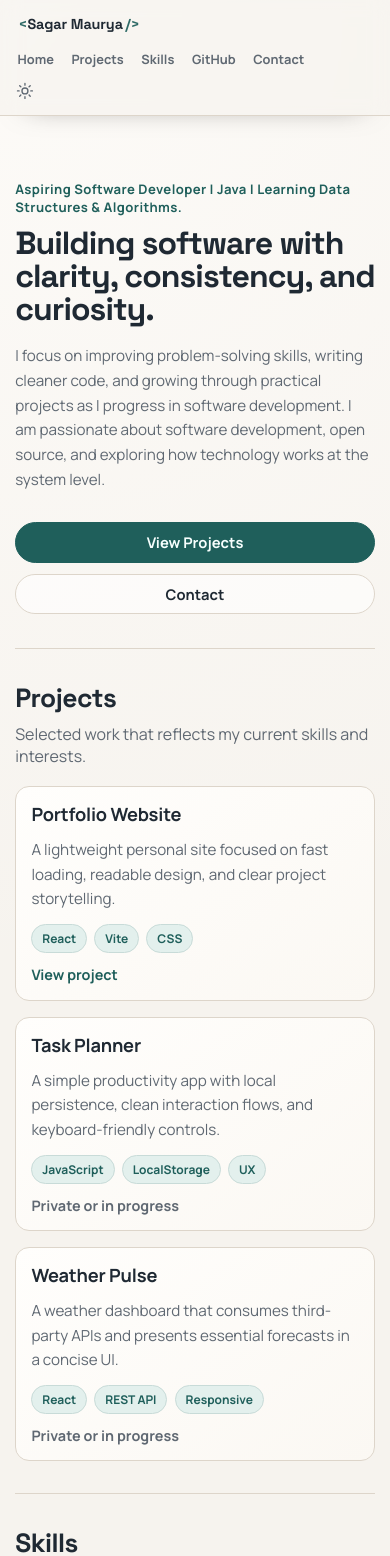
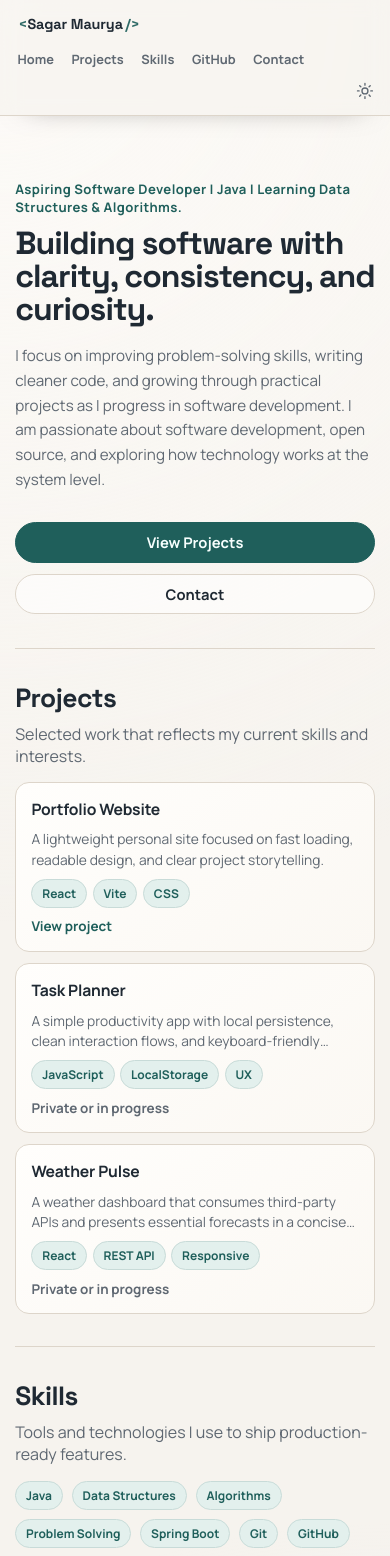
Before and after one commit to SagarXCode/portfolio, a React (Vite) app: page / in a window 390 px wide. Shown: the top 1556 px of the page. Built offline with nearby package versions, Linux system fonts and the light colour scheme; no server answers.

Commit message:
feat: refine project section scrolling behavior and adjust layout for improved visibility

```diff
--- a/src/App.css
+++ b/src/App.css
@@ -288,7 +288,8 @@ a {
 .theme-toggle-wrap {
     display: inline-flex;
     align-items: center;
-    justify-content: flex-start;
+    justify-content: flex-end;
+    margin-left: auto;
 }
 
 .main-content {
@@ -389,21 +390,22 @@ a {
 }
 
 .projects-grid {
-    margin-top: 1.2rem;
+    margin-top: 0.95rem;
     display: grid;
-    grid-template-columns: repeat(2, minmax(0, 1fr));
-    gap: 1rem;
+    grid-template-columns: repeat(3, minmax(0, 1fr));
+    gap: 0.85rem;
+    align-items: stretch;
 }
 
 .project-card {
     height: 100%;
     border: 1px solid var(--line);
     border-radius: 14px;
-    padding: 1.2rem;
+    padding: 0.95rem;
     background: linear-gradient(145deg, var(--surface) 0%, var(--surface-alt) 100%);
     display: flex;
     flex-direction: column;
-    gap: 0.75rem;
+    gap: 0.58rem;
     transition: transform 0.24s ease, box-shadow 0.24s ease, border-color 0.24s ease;
     touch-action: pan-y;
     -webkit-tap-highlight-color: transparent;
@@ -417,21 +419,26 @@ a {
 
 .project-title {
     margin: 0;
-    font-size: 1.14rem;
+    font-size: 1.03rem;
     letter-spacing: -0.01em;
 }
 
 .project-description {
     margin: 0;
     color: var(--muted);
-    line-height: 1.62;
-    font-size: 0.95rem;
+    line-height: 1.46;
+    font-size: 0.9rem;
+    display: -webkit-box;
+    -webkit-line-clamp: 2;
+    -webkit-box-orient: vertical;
+    overflow: hidden;
+    min-height: calc(1.46em * 2);
 }
 
 .project-tech {
     display: flex;
     flex-wrap: wrap;
-    gap: 0.45rem;
+    gap: 0.34rem;
 }
 
 .skill-badge {
@@ -451,7 +458,7 @@ a {
     align-self: flex-start;
     color: var(--accent);
     font-weight: 700;
-    font-size: 0.9rem;
+    font-size: 0.84rem;
 }
 
 .project-link:hover {
@@ -775,6 +782,22 @@ a {
     .section {
         padding: 2.35rem 0;
     }
+
+    .projects-grid {
+        gap: 0.72rem;
+    }
+
+    .project-card {
+        padding: 0.88rem;
+    }
+
+    .project-title {
+        font-size: 0.98rem;
+    }
+
+    .project-description {
+        font-size: 0.86rem;
+    }
 }
 
 @media (max-width: 820px) {
@@ -872,6 +895,7 @@ a {
     display: inline-flex;
     align-items: center;
     justify-content: center;
+    margin-left: auto;
     cursor: pointer;
 }
 
@@ -947,9 +971,10 @@ a {
     }
 
     .theme-toggle-wrap {
-        align-self: flex-start;
+        align-self: stretch;
         width: 100%;
-        justify-content: flex-start;
+        justify-content: flex-end;
+        margin-left: 0;
     }
 
     .topnav {
@@ -986,7 +1011,11 @@ a {
 
     .footer-inner {
         flex-direction: column;
-        align-items: flex-start;
+        align-items: stretch;
+    }
+
+    .back-to-top {
+        align-self: flex-end;
     }
 
     .contact-links {
@@ -1032,12 +1061,13 @@ a {
     }
 
     .theme-toggle {
-        align-self: flex-start;
+        align-self: flex-end;
     }
 
     .theme-toggle-wrap {
         width: 100%;
-        justify-content: flex-start;
+        justify-content: flex-end;
+        margin-left: 0;
     }
 
     .theme-toggle svg {
--- a/src/components/layout/Navbar.jsx
+++ b/src/components/layout/Navbar.jsx
@@ -31,32 +31,40 @@ export default function Navbar({ theme, onToggleTheme }) {
 
     const topbar = document.querySelector('.topbar');
     const topbarHeight = topbar instanceof HTMLElement ? topbar.offsetHeight : 0;
+    const viewportHeight = window.innerHeight;
+    const sectionKey = href.slice(1);
     const sectionHeader = targetSection.querySelector('.section-header');
-    const viewportHeight = window.innerHeight;
+    const pageHeight = Math.max(document.body.scrollHeight, document.documentElement.scrollHeight);
+    const maxScrollableTop = Math.max(0, pageHeight - viewportHeight);
+    const clampTop = (value) => Math.min(maxScrollableTop, Math.max(0, Math.round(value)));
+
+    if (sectionKey === 'projects') {
+      const firstProjectCard = targetSection.querySelector('.project-card');
+
+      if (sectionHeader instanceof HTMLElement && firstProjectCard instanceof HTMLElement) {
+        const projectsHeaderTop = sectionHeader.getBoundingClientRect().top + window.scrollY;
+        const firstProjectCardBottom = firstProjectCard.getBoundingClientRect().bottom + window.scrollY;
+        const topMargin = topbarHeight + 18;
+        const bottomMargin = 24;
+
+        const minTopForCardVisible = clampTop(firstProjectCardBottom - (viewportHeight - bottomMargin));
+        const maxTopForHeaderVisible = clampTop(projectsHeaderTop - topMargin);
+
+        const projectsTargetTop = minTopForCardVisible <= maxTopForHeaderVisible
+          ? Math.round((minTopForCardVisible + maxTopForHeaderVisible) / 2)
+          : maxTopForHeaderVisible;
+
+        window.scrollTo({ top: projectsTargetTop, behavior });
+        window.history.replaceState(null, '', href);
+        return;
+      }
+    }
+
+    const anchorElement = sectionHeader instanceof HTMLElement ? sectionHeader : targetSection;
+    const anchorTop = anchorElement.getBoundingClientRect().top + window.scrollY;
     const availableViewport = Math.max(320, viewportHeight - topbarHeight);
-    const sectionKey = href.slice(1);
-    const sectionVisualRatio = sectionKey === 'projects' ? 0.44 : 0.24;
-    const sectionAnchorSelector = sectionKey === 'projects' ? '.projects-grid' : '.section-header';
-    const sectionAnchor = targetSection.querySelector(sectionAnchorSelector);
-    const anchorElement = sectionAnchor instanceof HTMLElement
-      ? sectionAnchor
-      : sectionHeader instanceof HTMLElement
-        ? sectionHeader
-        : targetSection;
-    const anchorTop = anchorElement.getBoundingClientRect().top + window.scrollY;
-    const desiredAnchorY = topbarHeight + Math.round(availableViewport * sectionVisualRatio);
-
-    const maxScrollableTop = Math.max(0, document.documentElement.scrollHeight - viewportHeight);
-    let targetTop = Math.min(
-      maxScrollableTop,
-      Math.max(0, anchorTop - desiredAnchorY),
-    );
-
-    if (sectionKey === 'projects' && sectionHeader instanceof HTMLElement) {
-      const projectsHeaderTop = sectionHeader.getBoundingClientRect().top + window.scrollY;
-      const maxTopWithHeaderVisible = Math.max(0, projectsHeaderTop - topbarHeight - 14);
-      targetTop = Math.min(targetTop, maxTopWithHeaderVisible);
-    }
+    const desiredAnchorY = topbarHeight + Math.round(availableViewport * 0.24);
+    const targetTop = clampTop(anchorTop - desiredAnchorY);
 
     window.scrollTo({ top: targetTop, behavior });
     window.history.replaceState(null, '', href);
```
